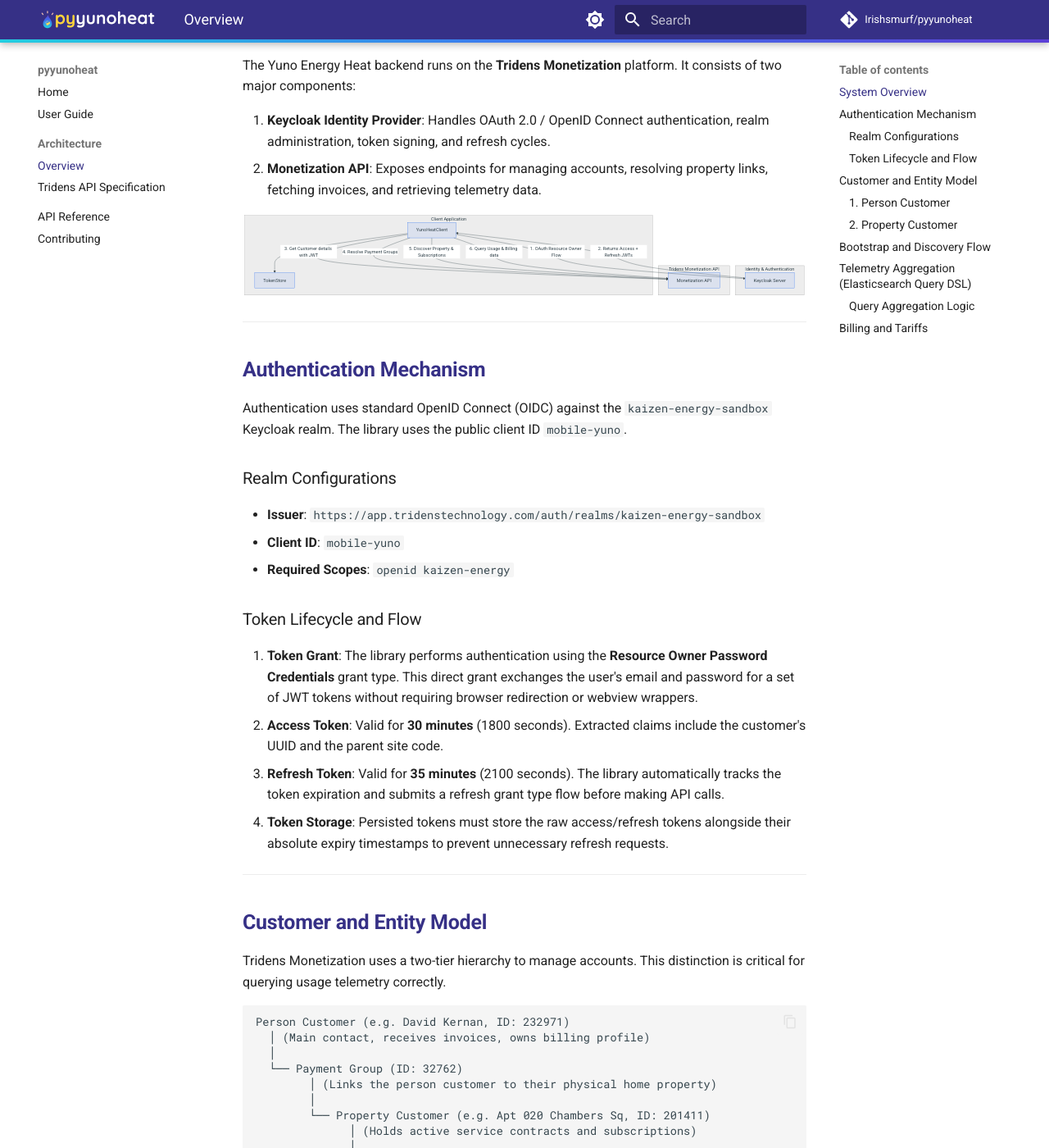
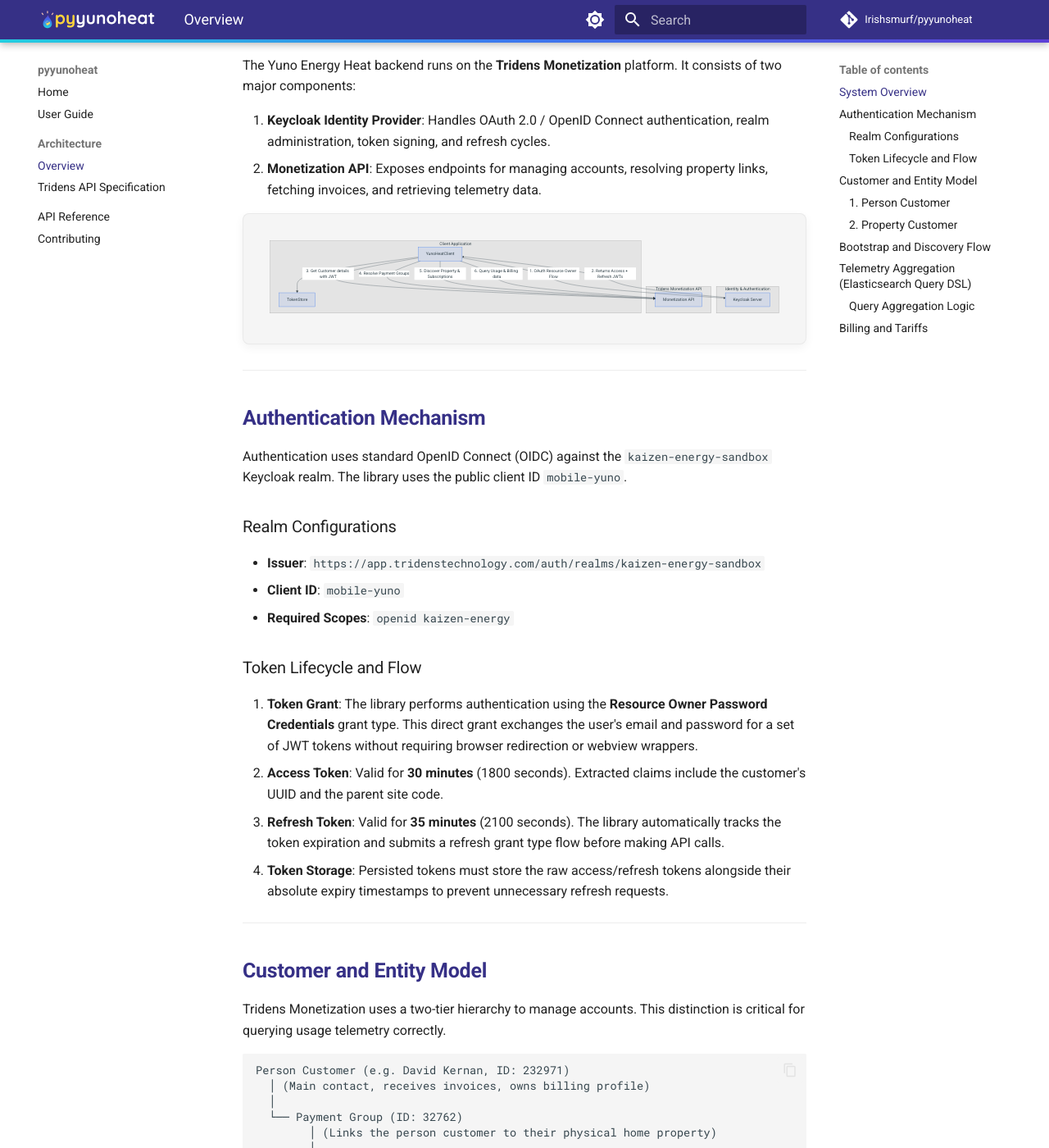
Before and after one commit to Irishsmurf/pyyunoheat, an MkDocs documentation site: the page built from docs/architecture.md, in a window 1280 px wide and 1400 px high, scrolled down 287 px. Shown: the whole window at 82% size. Built offline with MkDocs 1.6.1 and Material for MkDocs 9.7.7, drawn with Linux system fonts in a browser that asks for light colours; comment, search, counter and statistics services are not loaded.

Commit message:
doc: make Mermaid diagrams horizontally scrollable at native scale

```diff
--- a/docs/stylesheets/extra.css
+++ b/docs/stylesheets/extra.css
@@ -114,3 +114,29 @@
   border-bottom-color: var(--brand-peach);
   border-bottom-style: solid;
 }
+
+/* Make Mermaid diagrams legible and horizontally scrollable instead of shrinking */
+.mermaid {
+  display: block;
+  width: 100%;
+  overflow-x: auto;
+  overflow-y: hidden;
+  background-color: var(--md-code-bg-color, #f8f9fa);
+  border-radius: 8px;
+  padding: 1.5rem;
+  box-shadow: 0 4px 12px rgba(0, 0, 0, 0.05);
+  margin-bottom: 1.5rem;
+  border: 1px solid rgba(0, 0, 0, 0.05);
+}
+
+.mermaid svg {
+  max-width: none !important;
+  height: auto !important;
+  display: block;
+  margin: 0 auto;
+}
+
+[data-md-color-scheme="slate"] .mermaid {
+  background-color: #1e2030;
+  border-color: rgba(255, 255, 255, 0.05);
+}
```
